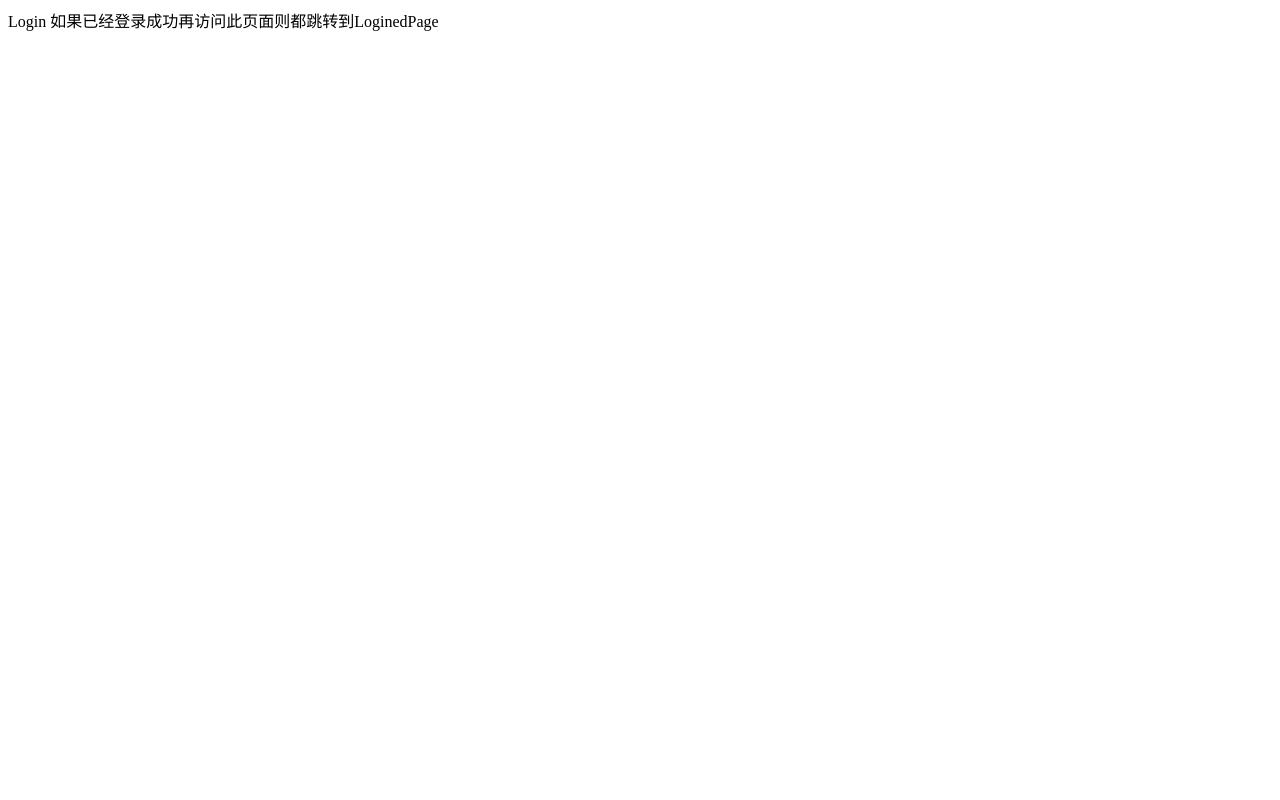
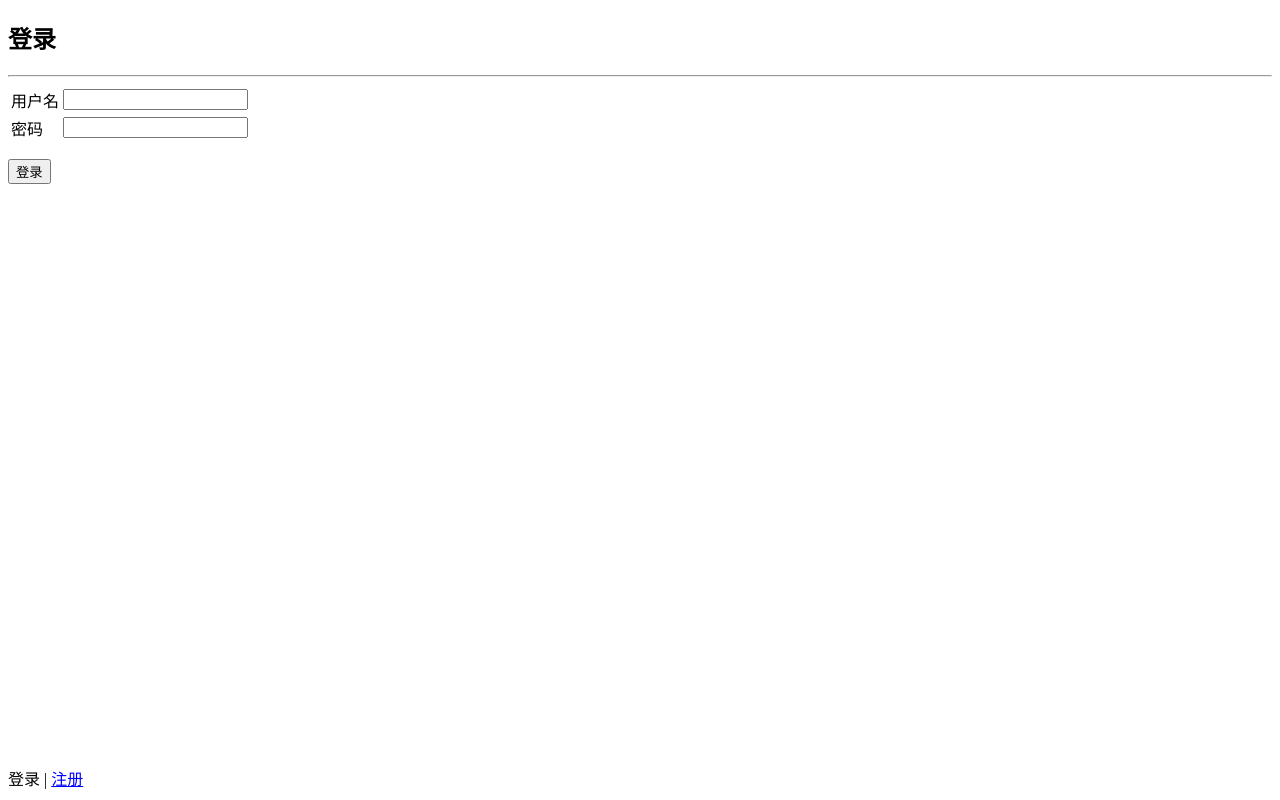
Before and after one commit to marszhou/exercise2, a React app: page /account/login in a window 1280 px wide. Built offline with nearby package versions, Linux system fonts and the light colour scheme.

Commit message:
login / register

```diff
--- a/src/pages/Account/Login.jsx
+++ b/src/pages/Account/Login.jsx
@@ -1,13 +1,35 @@
-import React, { Component } from 'react';
+import React, { Component } from 'react'
 
 class Login extends Component {
   render() {
     return (
       <div>
-        Login 如果已经登录成功再访问此页面则都跳转到LoginedPage
+        <h2>登录</h2>
+        <hr />
+        <table>
+          <tbody>
+            <tr>
+              <td>用户名</td>
+              <td>
+                <input type="text" ref={el => (this.username = el)} />
+              </td>
+            </tr>
+            <tr>
+              <td>密码</td>
+              <td>
+                <input type="password" ref={el => (this.password = el)} />
+              </td>
+            </tr>
+          </tbody>
+        </table>
+        <p>
+          <button type="button" onClick={() => {}}>
+            登录
+          </button>
+        </p>
       </div>
-    );
+    )
   }
 }
 
-export default Login;
+export default Login
--- a/src/pages/Account/Register.jsx
+++ b/src/pages/Account/Register.jsx
@@ -1,13 +1,41 @@
-import React, { Component } from 'react';
+import React, { Component } from 'react'
 
 class Register extends Component {
   render() {
     return (
       <div>
-        Register 如果已经登录成功再访问此页面则都跳转到LoginedPage
+        <h2>注册</h2>
+        <hr />
+        <table>
+          <tbody>
+            <tr>
+              <td>用户名</td>
+              <td>
+                <input type="text" ref={el => (this.username = el)} />
+              </td>
+            </tr>
+            <tr>
+              <td>密码</td>
+              <td>
+                <input type="password" ref={el => (this.password = el)} />
+              </td>
+            </tr>
+            <tr>
+              <td>重复密码</td>
+              <td>
+                <input type="password" ref={el => (this.password2 = el)} />
+              </td>
+            </tr>
+          </tbody>
+        </table>
+        <p>
+          <button type="button" onClick={() => {}}>
+            注册
+          </button>
+        </p>
       </div>
-    );
+    )
   }
 }
 
-export default Register;
+export default Register
--- a/src/pages/Account/index.jsx
+++ b/src/pages/Account/index.jsx
@@ -1,19 +1,51 @@
-import React, { Component } from 'react';
-import {Route, Switch, Redirect} from 'react-router-dom'
-import Register from './Register';
-import Login from './Login';
+import React, { Component } from 'react'
+import { Route, Switch, Redirect, NavLink } from 'react-router-dom'
+import Register from './Register'
+import Login from './Login'
+
+const navDefaultStyle = {
+  color: 'blue',
+  textDecoration: 'underline'
+}
+const navActiveStyle = {
+  color: 'black',
+  textDecoration: 'none'
+}
 class Account extends Component {
   render() {
     return (
       <div>
         <Switch>
-          <Route path='/account/register' component={Register}/>
-          <Route path='/account/login' component={Login}/>
-          <Redirect to='/account/login' />
+          <Route path="/account/register" component={Register} />
+          <Route path="/account/login" component={Login} />
+          <Redirect to="/account/login" />
         </Switch>
+
+        <div
+          style={{
+            position: 'absolute',
+            bottom: 10,
+          }}
+        >
+          <NavLink
+            to="/account/login"
+            style={navDefaultStyle}
+            activeStyle={navActiveStyle}
+          >
+            登录
+          </NavLink>{' '}
+          |{' '}
+          <NavLink
+            to="/account/register"
+            style={navDefaultStyle}
+            activeStyle={navActiveStyle}
+          >
+            注册
+          </NavLink>
+        </div>
       </div>
-    );
+    )
   }
 }
 
-export default Account;
+export default Account
```
